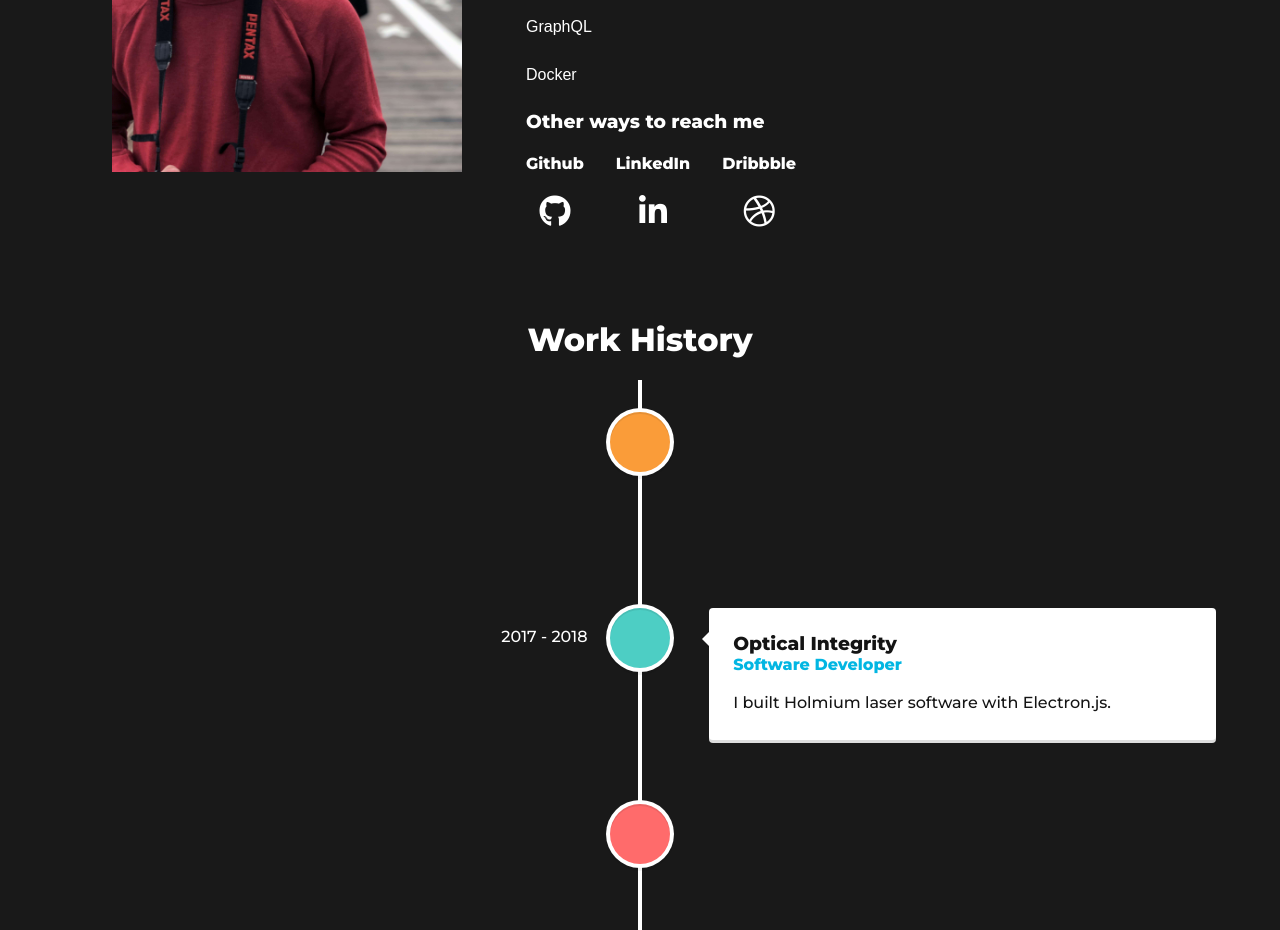
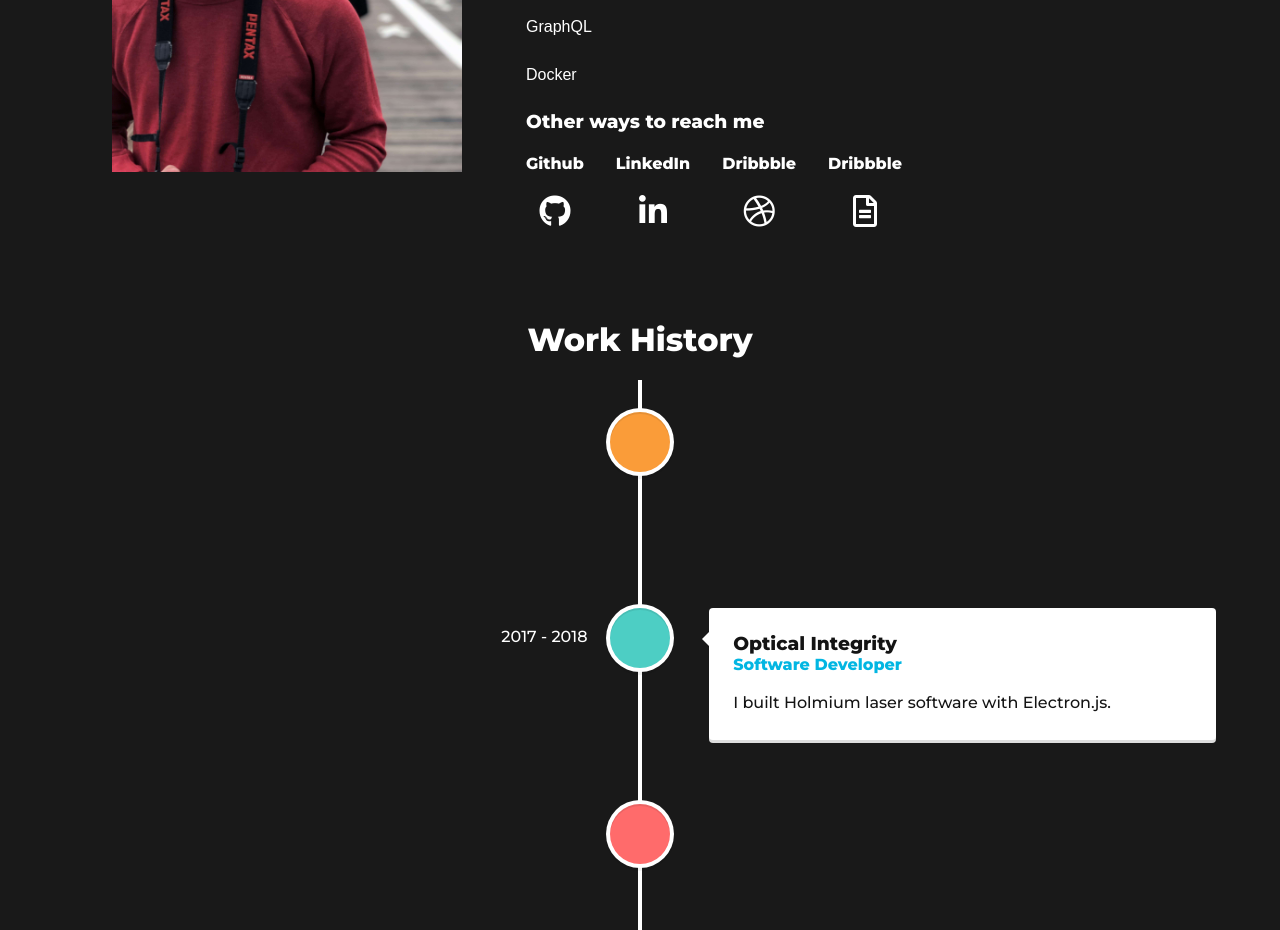
Before and after one commit to keeganl/keegan-site, a React (Create React App) app: page / in a window 1280 px wide. Shown: the part 1200-2130 px from the top of the page. Built offline with nearby package versions, Linux system fonts and the light colour scheme; a web font is replaced by a local one.

Commit message:
fixing some startup issues

```diff
--- a/package.json
+++ b/package.json
@@ -12,7 +12,7 @@
     "typewriter-effect": "^2.5.3"
   },
   "scripts": {
-    "dev": "react-scripts start",
+    "dev": "npm start",
     "start": "serve -s build",
     "build": "react-scripts build",
     "test": "react-scripts test --env=jsdom",
--- a/src/App.js
+++ b/src/App.js
@@ -11,7 +11,6 @@ class App extends Component {
   render() {
     return (
       <React.Fragment>
-        {/* <NavBar /> */}
         <Splash />
         <About />
         <Timeline />
--- a/src/components/About.js
+++ b/src/components/About.js
@@ -58,6 +58,12 @@ class About extends Component {
                   <i className="fab fa-dribbble fa-2x" />
                 </a>
               </div>
+              <div className="social-item">
+                <h4>Dribbble</h4>
+                <a href="https://dribbble.com/keeganl">
+                  <i className="far fa-file-alt fa-2x" />
+                </a>
+              </div>
             </div>
           </div>
         </div>
```
